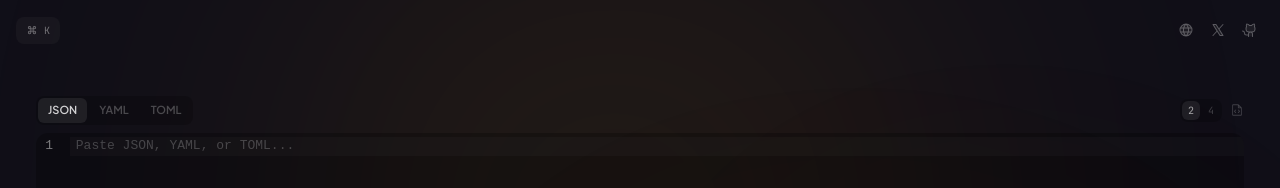
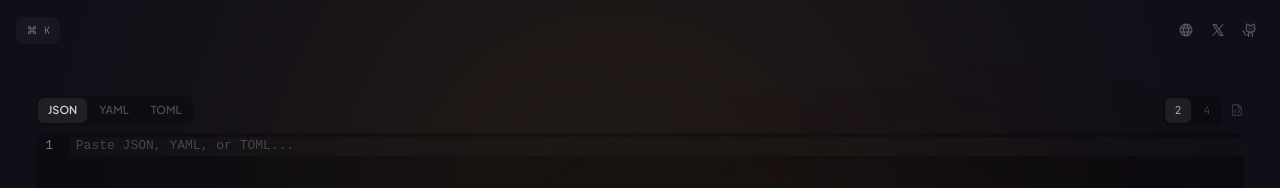
Before and after one commit to xenomech/wrench, a Next.js app: page /json in a window 1280 px wide. Shown: the top 188 px of the page. Built offline with nearby package versions, Linux system fonts and the light colour scheme.

Commit message:
fix: larger indent tabs on json page

```diff
--- a/src/components/tools/json-workspace.tsx
+++ b/src/components/tools/json-workspace.tsx
@@ -234,7 +234,7 @@ export function JsonWorkspace() {
                 <button
                   key={n}
                   onClick={() => setIndent(n)}
-                  className={`font-code rounded-md px-1.5 py-0.5 text-[10px] transition-colors duration-150 ${indent === n ? 'bg-white/[0.08] text-white/60' : 'text-white/20 hover:text-white/40'}`}
+                  className={`font-code rounded-md px-2.5 py-1 text-[11px] transition-colors duration-150 ${indent === n ? 'bg-white/[0.08] text-white/60' : 'text-white/20 hover:text-white/40'}`}
                 >
                   {n}
                 </button>
```
